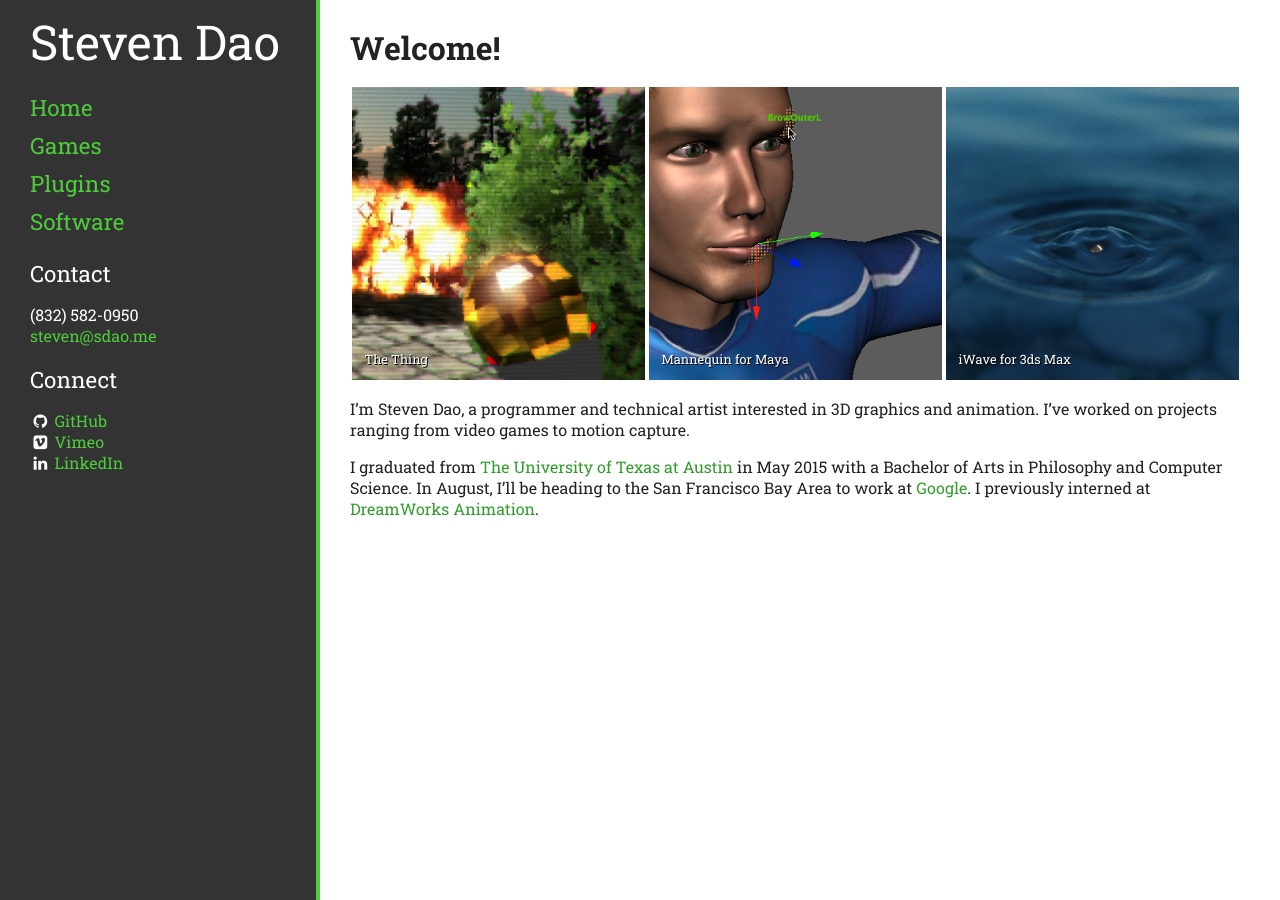
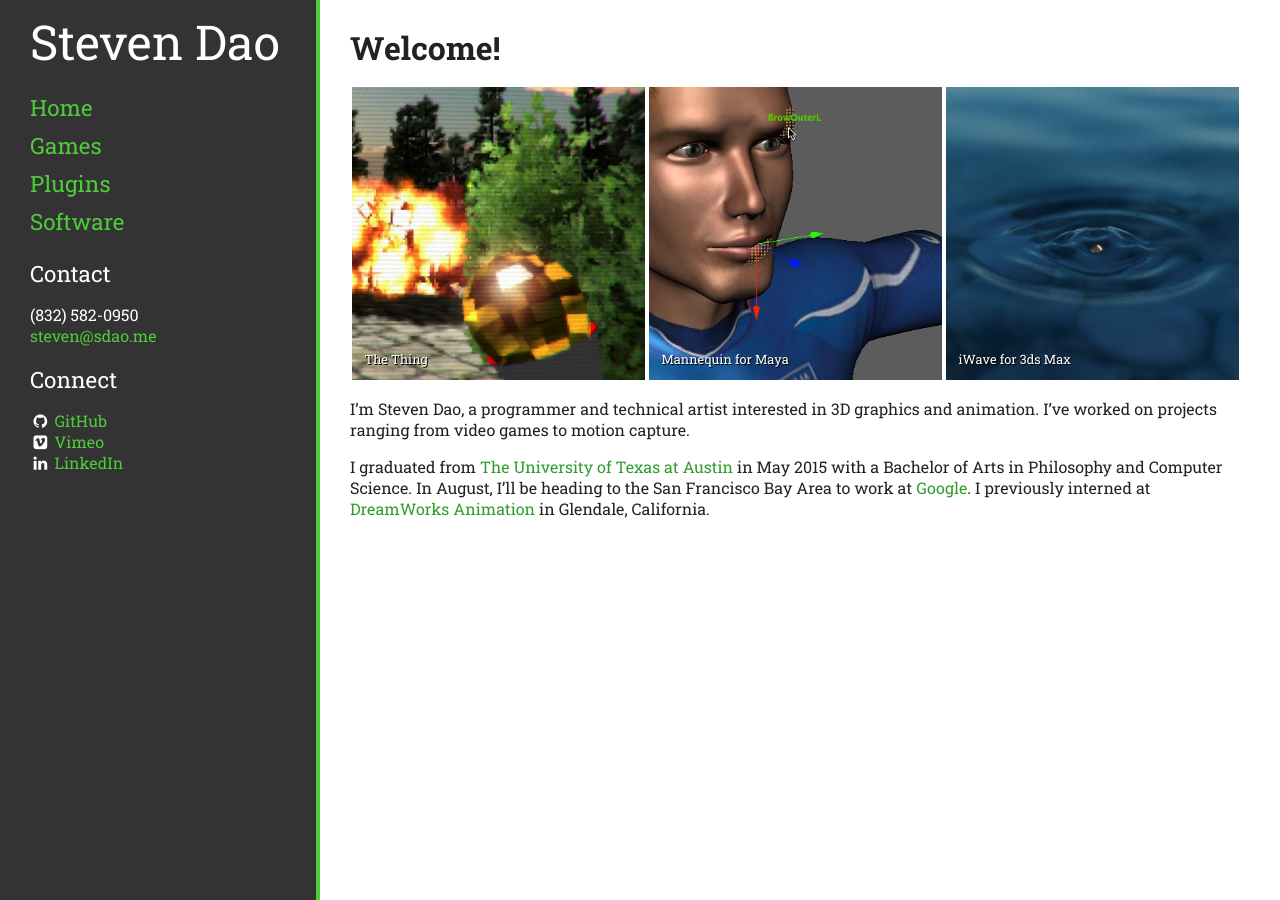
Before and after one commit to sdao/sdao.github.io, a Jekyll site: the page built from index.html, in a window 1280 px wide. Built offline with Jekyll 4.4.1, drawn with Linux system fonts in a browser that asks for light colours; nearby versions of some CDN libraries.

Commit message:
Update front page text

```diff
--- a/index.html
+++ b/index.html
@@ -31,5 +31,5 @@ title: Home
 
   <p>I&rsquo;m Steven Dao, a programmer and technical artist interested in 3D graphics and animation. I&rsquo;ve worked on projects ranging from video games to motion capture.</p>
 
-  <p>I graduated from <a href="http://www.utexas.edu">The University of Texas at Austin</a> in May 2015 with a Bachelor of Arts in Philosophy and Computer Science. In August, I&rsquo;ll be heading to the San Francisco Bay Area to work at <a href="http://www.google.com/about/careers/locations/mountain-view/">Google</a>. I previously interned at <a href="http://www.dreamworksanimation.com/">DreamWorks Animation</a>.</p>
+  <p>I graduated from <a href="http://www.utexas.edu">The University of Texas at Austin</a> in May 2015 with a Bachelor of Arts in Philosophy and Computer Science. In August, I&rsquo;ll be heading to the San Francisco Bay Area to work at <a href="http://www.google.com/about/careers/locations/mountain-view/">Google</a>. I previously interned at <a href="http://www.dreamworksanimation.com/">DreamWorks Animation</a> in Glendale, California.</p>
 </section>
```
